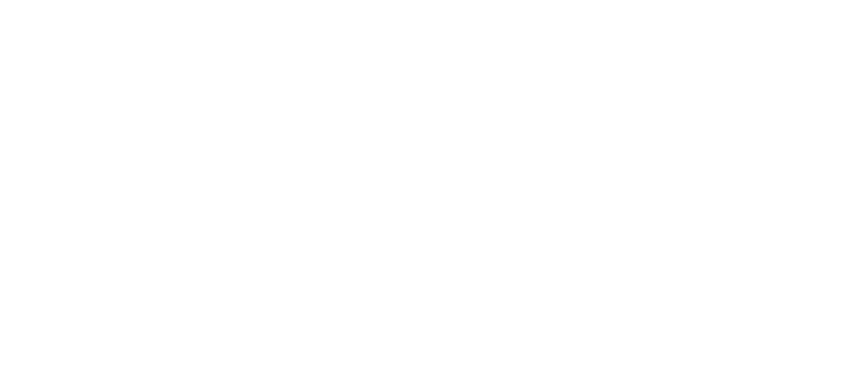
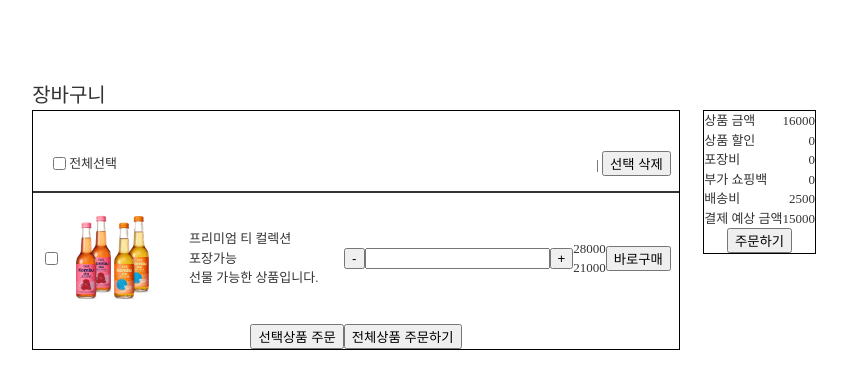
Before and after one commit to wecode-bootcamp-korea/justcode-6-1st-osamloc-front, a React (Create React App) app: page /Cart in a window 1280 px wide. Before the commit this address had no page. Shown: the top 388 px of the page, without its empty margins (272-1119 px from the left). Built offline with nearby package versions, Linux system fonts and the light colour scheme.

Commit message:
Add: Cart Layout ver0.2

```diff
--- a/src/pages/Cart/Cart.js
+++ b/src/pages/Cart/Cart.js
@@ -23,9 +23,9 @@ function Cart() {
                   <div className="cart-check">
                     <div className="cart-check-left">
                       <div className="cart-check-left-inner">
-                        <label>
+                        <label className="check-label">
                           <input type="checkbox" />
-                          전체선택
+                          <p>전체선택</p>
                         </label>
                       </div>
                     </div>
@@ -43,13 +43,20 @@ function Cart() {
                       </div>
                       <div className="list-item-image">
                         <div className="list-item-image-box">
-                          <img alt="" src="" />
-                          이미지
+                          <img
+                            alt=""
+                            src="./image/bottle.png"
+                            className="image-png"
+                          />
                         </div>
                         <div className="list-item-image-text">
-                          <p>프리미엄 티 컬렉션</p>
-                          <p>포장가능</p>
-                          <p>선물 가능한 상품입니다.</p>
+                          <p className="list-item-image-text-p">
+                            프리미엄 티 컬렉션
+                          </p>
+                          <p className="list-item-image-text-p">포장가능</p>
+                          <p className="list-item-image-text-p">
+                            선물 가능한 상품입니다.
+                          </p>
                         </div>
                       </div>
                       <div className="list-item-count-price">
@@ -81,36 +88,36 @@ function Cart() {
               </div>
             </section>
 
-            <section>
-              <div>
-                <ul>
-                  <li>
-                    <p></p>
-                    <p></p>
+            <section className="price-info">
+              <div className="price-info-inner">
+                <ul className="price-info-ul">
+                  <li className="price-info-li">
+                    <p>상품 금액</p>
+                    <p>16000</p>
                   </li>
-                  <li>
-                    <p></p>
-                    <p></p>
+                  <li className="price-info-li">
+                    <p>상품 할인</p>
+                    <p>0</p>
                   </li>
-                  <li>
-                    <p></p>
-                    <p></p>
+                  <li className="price-info-li">
+                    <p>포장비</p>
+                    <p>0</p>
                   </li>
-                  <li>
-                    <p></p>
-                    <p></p>
+                  <li className="price-info-li">
+                    <p>부가 쇼핑백</p>
+                    <p>0</p>
                   </li>
-                  <li>
-                    <p></p>
-                    <p></p>
+                  <li className="price-info-li">
+                    <p>배송비</p>
+                    <p>2500</p>
                   </li>
                 </ul>
               </div>
-              <div>
-                <p></p>
-                <p></p>
+              <div className="price-info-li">
+                <p>결제 예상 금액</p>
+                <p>15000</p>
               </div>
-              <div>
+              <div className="price-info-button">
                 <button>주문하기</button>
               </div>
             </section>
--- a/src/pages/Cart/Cart.scss
+++ b/src/pages/Cart/Cart.scss
@@ -1,106 +1,163 @@
-.wrap{
+@font-face {
+  font-family: "Arita-dotum-Medium";
+  src: url("https://cdn.jsdelivr.net/gh/projectnoonnu/noonfonts_one@1.0/Arita-dotum-Medium.woff")
+    format("woff");
+  font-weight: normal;
+  font-style: normal;
+}
+
+.wrap {
   display: flex;
   justify-content: center;
+  line-height: 1.5;
 }
 
-.page-font{
+.page-font {
   color: #333;
-    font-family: 'ad','sans-serif';
+  font-family: "ad", "sans-serif";
   font-weight: 400;
   font-size: 13px;
 }
 
-
-
-.page-cart{
+.page-cart {
   padding-top: 10vh;
   padding-bottom: 10vh;
 
-    .page-top-section{
+  .page-top-section {
     display: flex;
     justify-content: left;
 
-        .page-top-section-inner{
+    font-size: 20px;
+
+    .page-top-section-inner {
       display: flex;
       align-items: center;
 
-            .page_tit{
-
+      .page_tit {
+        padding: 48px 0 30px;
       }
     }
   }
 }
 
-.cart-form{
+.cart-form {
   display: flex;
 
-    .cart-form-section{
+  .cart-form-section {
     display: flex;
     border: 1px solid black;
+    margin-right: 3vh;
 
-        .cart-form-section-inner{
+    .cart-form-section-inner {
       display: flex;
       flex-direction: column;
 
-            .cart-items{
-
-                .cart-check{
+      .cart-items {
+        .cart-check {
           display: flex;
           justify-content: space-between;
-                    border-bottom: 1px solid black;
+          border-bottom: 2px solid #333;
+          margin-top: 40px;
+          padding: 0 8px 15px 8px;
 
-                    .cart-check-left{
+          .cart-check-left {
             display: flex;
             align-items: center;
-                        .cart-check-left-inner{
+            .cart-check-left-inner {
               padding-left: 1vh;
             }
           }
-                    .cart-check-right{
+          .cart-check-right {
             display: flex;
             align-items: center;
           }
         }
 
-                .cart-items-list{
+        .cart-items-list {
           display: flex;
+          padding: 1vh;
 
-                    .list-item{
+          .list-item {
             display: flex;
             justify-content: space-between;
 
-                        .list-item-check{
+            .list-item-check {
               display: flex;
               align-items: center;
             }
 
-                        .list-item-image{
+            .list-item-image {
               display: flex;
               align-items: center;
+
+              .list-item-image-text {
+                padding-left: 2vw;
+                padding-right: 2vw;
+
+                .list-item-image-text-p {
+                  margin: 0;
+                }
+              }
             }
 
-                        .list-item-count-price{
+            .list-item-count-price {
               display: flex;
               justify-content: space-between;
-                            .list-item-count{
-
-                                .list-item-count-inner{
+              align-items: center;
+              min-width: 20vw;
+              .list-item-count {
+                .list-item-count-inner {
                   display: flex;
                   justify-content: space-between;
                 }
               }
-                            .list-item-price{
+              .list-item-price {
                 display: flex;
                 flex-direction: column;
               }
             }
-                        .list-item-button{
+            .list-item-button {
               display: flex;
               align-items: center;
             }
           }
         }
       }
+
+      .cart-order-button {
+        display: flex;
+        justify-content: space-around;
       }
     }
   }
+  .price-info {
+    border: 1px solid black;
+    position: absolute;
+    right: 15vw;
+    .price-info-ul {
+      padding: 0;
+    }
+
+    .price-info-li {
+      display: flex;
+      justify-content: space-between;
+    }
+
+    .price-info-button {
+      display: flex;
+      justify-content: center;
+    }
+  }
+}
+
+.image-png {
+  max-width: 100%;
+  width: 8vw;
+  height: auto;
+  vertical-align: top;
+}
+
+.check-label {
+  display: flex;
+  align-items: center;
+}
--- a/src/pages/Router.js
+++ b/src/pages/Router.js
@@ -1,8 +1,9 @@
-import React from 'react';
-import { BrowserRouter, Route, Routes } from 'react-router-dom';
+import React from "react";
+import { BrowserRouter, Route, Routes } from "react-router-dom";
 
-import Main from './Main/Main';
-import Login from './Login/Login';
+import Main from "./Main/Main";
+import Login from "./Login/Login";
+import Cart from "./Cart/Cart";
 
 function Router() {
   return (
@@ -10,6 +11,7 @@ function Router() {
       <Routes>
         <Route path="/" element={<Main />} />
         <Route path="/login" element={<Login />} />
+        <Route path="/Cart" element={<Cart />} />
       </Routes>
     </BrowserRouter>
   );
--- a/src/styles/reset.scss
+++ b/src/styles/reset.scss
@@ -0,0 +1,123 @@
+a,
+abbr,
+acronym,
+address,
+applet,
+article,
+aside,
+audio,
+b,
+big,
+blockquote,
+body,
+canvas,
+caption,
+center,
+cite,
+code,
+dd,
+del,
+details,
+dfn,
+div,
+dl,
+dt,
+em,
+embed,
+fieldset,
+figcaption,
+figure,
+footer,
+form,
+h1,
+h2,
+h3,
+h4,
+h5,
+h6,
+header,
+hgroup,
+html,
+i,
+iframe,
+img,
+ins,
+kbd,
+label,
+legend,
+li,
+mark,
+menu,
+nav,
+object,
+ol,
+output,
+p,
+pre,
+q,
+ruby,
+s,
+samp,
+section,
+small,
+span,
+strike,
+strong,
+sub,
+summary,
+sup,
+table,
+tbody,
+td,
+tfoot,
+th,
+thead,
+time,
+tr,
+tt,
+u,
+ul,
+var,
+video {
+  border: 0;
+  font-size: 100%;
+  font: inherit;
+  margin: 0;
+  padding: 0;
+  vertical-align: baseline;
+}
+article,
+aside,
+details,
+figcaption,
+figure,
+footer,
+header,
+hgroup,
+menu,
+nav,
+section {
+  display: block;
+}
+body {
+  line-height: 1;
+}
+ol,
+ul {
+  list-style: none;
+}
+blockquote,
+q {
+  quotes: none;
+}
+blockquote:after,
+blockquote:before,
+q:after,
+q:before {
+  content: "";
+  content: none;
+}
+table {
+  border-collapse: collapse;
+  border-spacing: 0;
+}
```
Also changed, not shown: public/image/bottle.png (added), 1 other file (tests, documents, lock files or other folders). Lines whose indentation alone changed are shown as unchanged.
